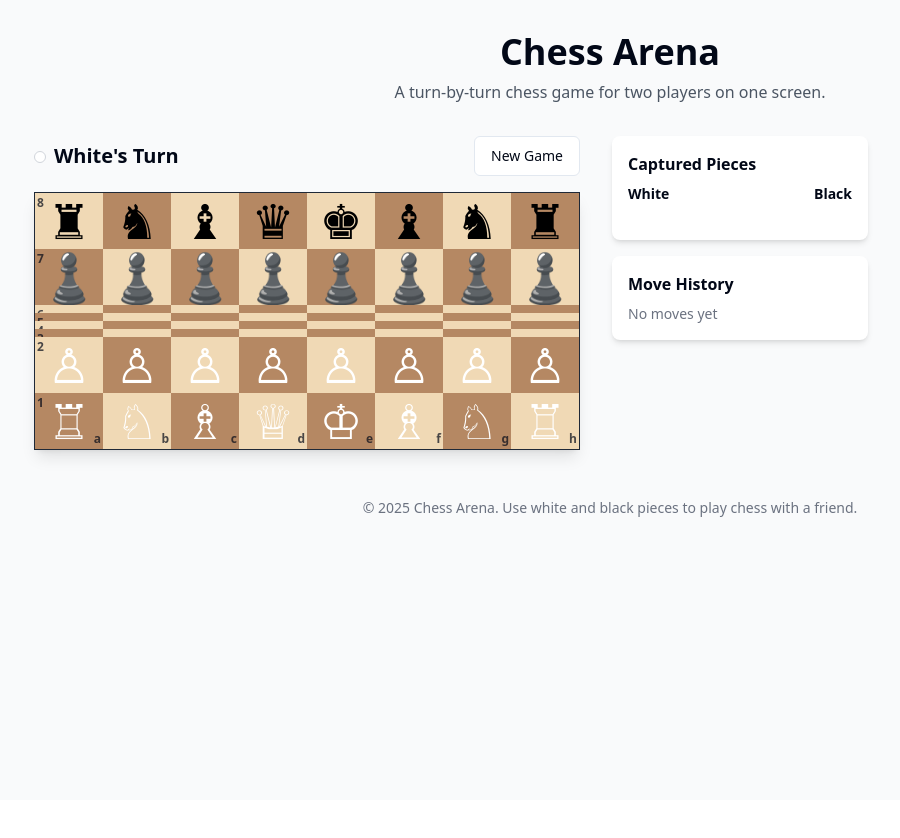
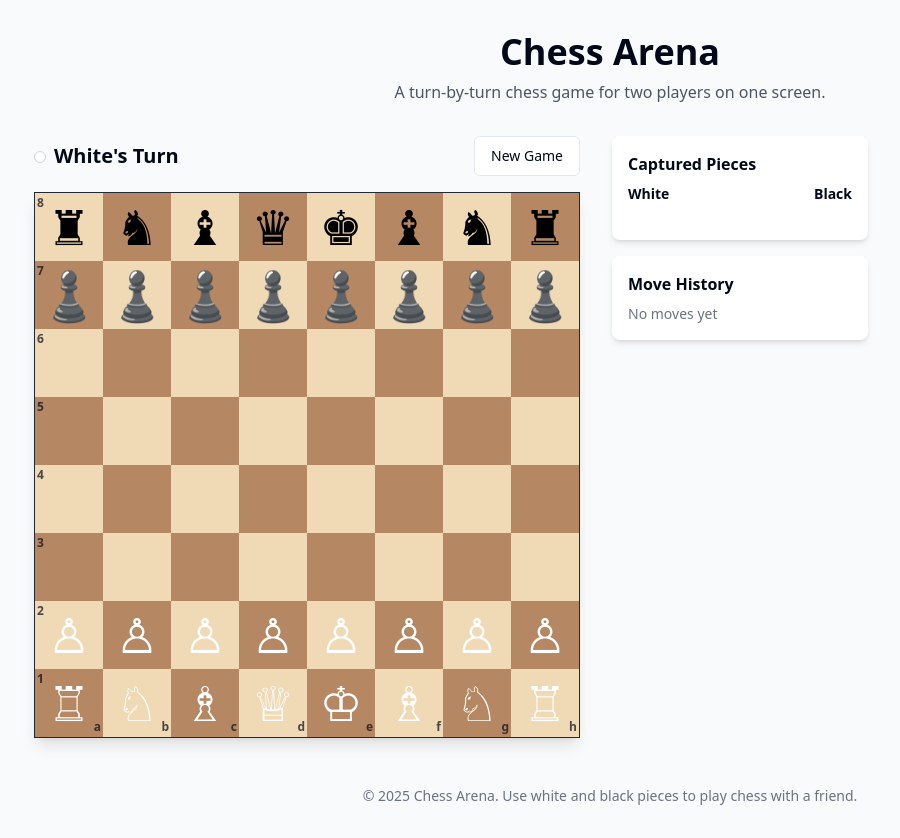
Before and after one commit to skykhs3/project-turn-by-turn-chess-game, a React (Vite) app: page / in a window 1280 px wide. Shown: the whole page, without its empty margins (30-930 px from the left). Before the commit the page ends 800 px from the top, so only its background shows below. Built offline with nearby package versions, Linux system fonts and the light colour scheme.

Commit message:
Fix: Ensure square chess cells
Make empty chess cells have the same height as cells with pieces.

```diff
--- a/src/components/ChessSquare.tsx
+++ b/src/components/ChessSquare.tsx
@@ -26,6 +26,7 @@ const ChessSquare = ({
     <div
       className={cn(
         'relative flex items-center justify-center text-4xl md:text-5xl p-1 transition-all duration-200',
+        'aspect-square', // Force square aspect ratio
         isLight ? 'bg-chess-light-square' : 'bg-chess-dark-square',
         isSelected && 'bg-chess-selected',
         isValidMove && 'cursor-pointer',
```
